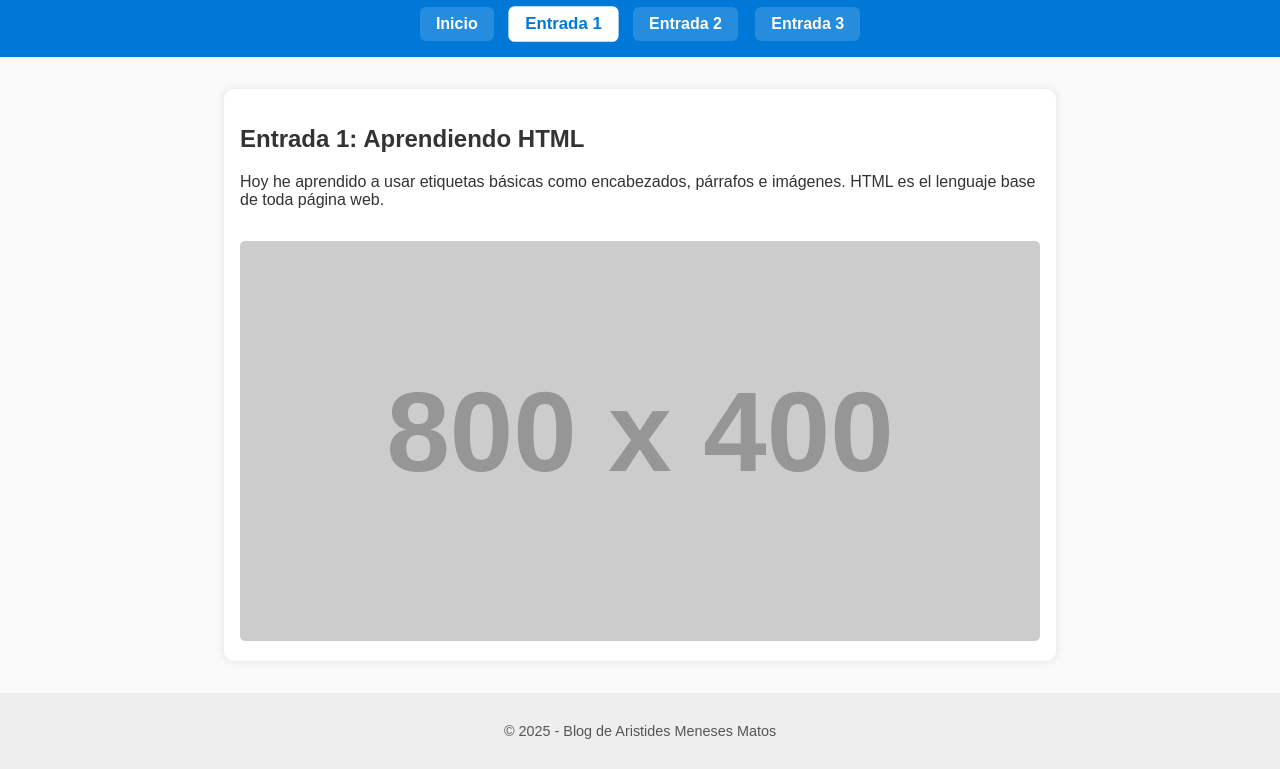
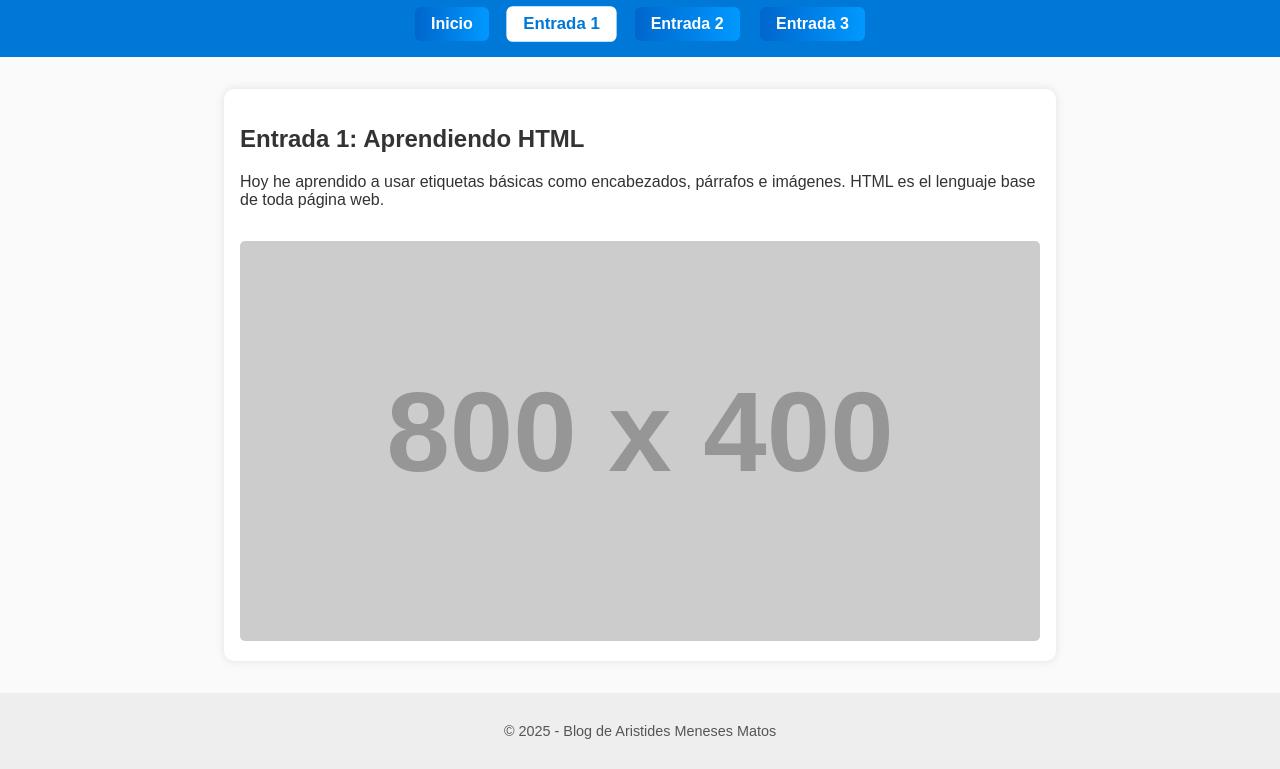
Before and after one commit to aristidesmenesesmatos-byte/LAB1, a plain HTML site: page entrada1.html in a window 1280 px wide. Shown: the part 89-858 px from the top of the page. Drawn offline with Linux system fonts and the light colour scheme; placeholder pictures from the web are drawn by us.

Commit message:
Añadido mejora de botones

```diff
--- a/styles.css
+++ b/styles.css
@@ -14,15 +14,15 @@ header {
   text-align: center;
 }
 
-/* Navegación principal con estilo de botones */
+/* Navegación principal con botones degradados */
 nav {
   margin-top: 0.5rem;
 }
 
 nav a {
   color: white;
-  background-color: rgba(255, 255, 255, 0.15);
-  margin: 0 0.4rem;
+  background: linear-gradient(90deg, #0066cc, #0099ff);
+  margin: 0 0.5rem;
   padding: 0.5rem 1rem;
   border-radius: 6px;
   text-decoration: none;
@@ -31,16 +31,17 @@ nav a {
   transition: all 0.3s ease;
 }
 
-/* Efecto al pasar el ratón */
+/* Efecto hover */
 nav a:hover {
-  background-color: rgba(255, 255, 255, 0.35);
-  transform: translateY(-2px);
+  background: linear-gradient(90deg, #0052a3, #00b3ff);
+  transform: scale(1.05);
 }
 
 /* Enlace activo (página actual) */
 nav a.active {
-  background-color: white;
+  background: white;
   color: #0078d7;
+  font-weight: bold;
   transform: scale(1.05);
 }
 
```
